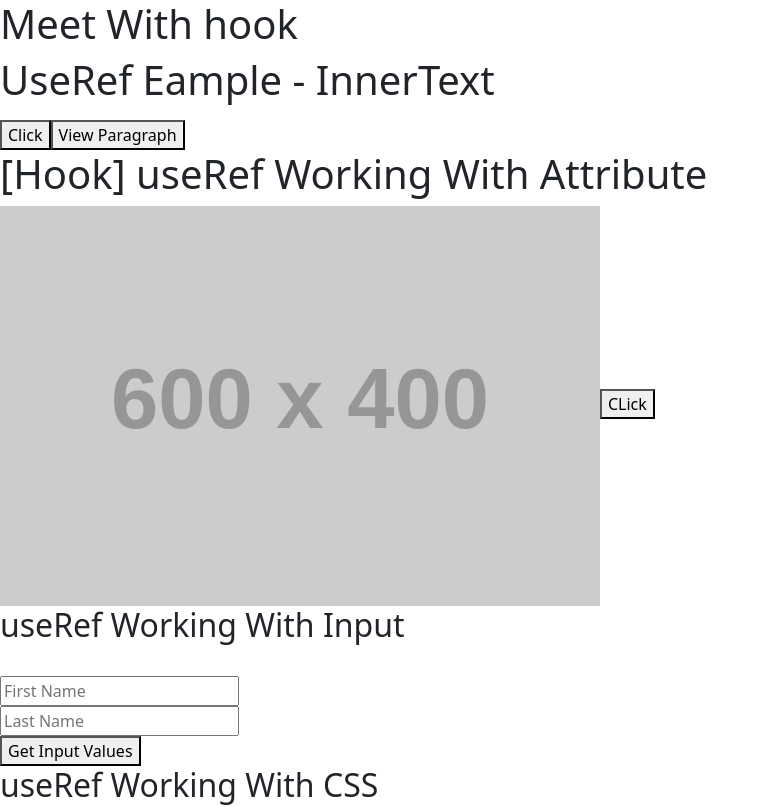
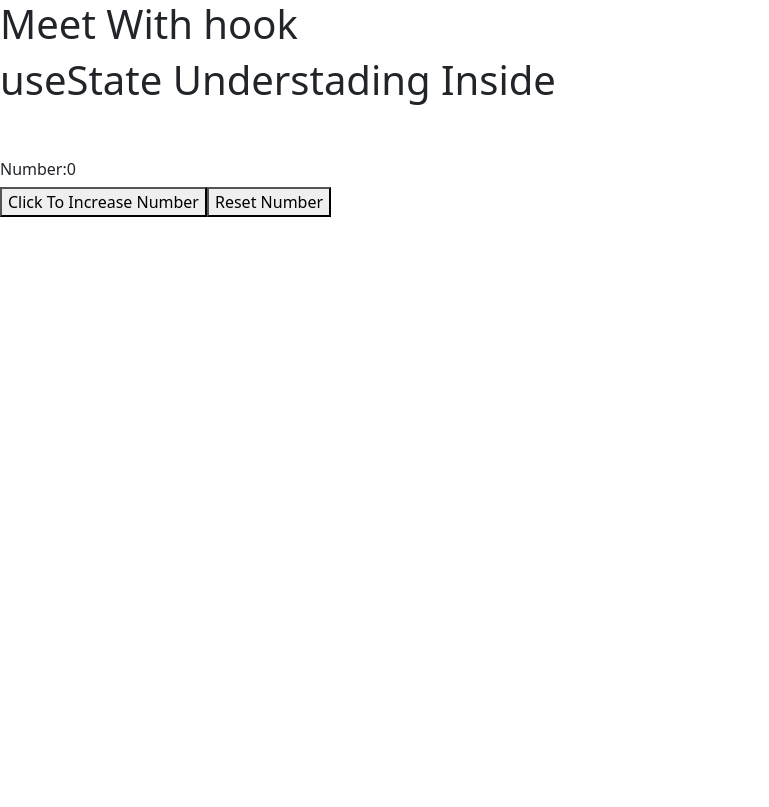
Before and after one commit to RazelRaz/Meet-with-react-hooks, a React (Vite) app: page / in a window 1280 px wide. Shown: the top 807 px of the page, without its empty margins (0-769 px from the left). Built offline with nearby package versions, Linux system fonts and the light colour scheme.

Commit message:
useState Understading Inside

```diff
--- a/src/App.jsx
+++ b/src/App.jsx
@@ -1,21 +1,24 @@
-import CachingExpensiveComputation from "./components/CachingExpensiveComputation"
-import PersistedMutableProperty from "./components/PersistedMutableProperty"
-import UseRefWorkingWithCSS from "./components/UseRefWorkingWithCSS"
-import UseRefWorkingWithInput from "./components/UseRefWorkingWithInput"
-import UserefAttributeValue from "./components/UserefAttributeValue"
-import UserefInnerText from "./components/UserefInnerText"
+// import CachingExpensiveComputation from "./components/CachingExpensiveComputation"
+// import PersistedMutableProperty from "./components/PersistedMutableProperty"
+// import UseRefWorkingWithCSS from "./components/UseRefWorkingWithCSS"
+// import UseRefWorkingWithInput from "./components/UseRefWorkingWithInput"
+// import UserefAttributeValue from "./components/UserefAttributeValue"
+// import UserefInnerText from "./components/UserefInnerText"
+
+import UseStateUnderstadingInside from "./components/UseStateUnderstadingInside"
 
 function App() {
 
   return (
     <>
       <h1>Meet With hook</h1>
-      <UserefInnerText></UserefInnerText>
+      {/* <UserefInnerText></UserefInnerText>
       <UserefAttributeValue></UserefAttributeValue>
       <UseRefWorkingWithInput></UseRefWorkingWithInput>
       <UseRefWorkingWithCSS></UseRefWorkingWithCSS>
       <PersistedMutableProperty></PersistedMutableProperty>
-      <CachingExpensiveComputation></CachingExpensiveComputation>
+      <CachingExpensiveComputation></CachingExpensiveComputation> */}
+      <UseStateUnderstadingInside></UseStateUnderstadingInside>
     </>
   )
 }
--- /dev/null
+++ b/src/components/UseStateUnderstadingInside.jsx
@@ -0,0 +1,18 @@
+import { useState } from "react";
+
+const UseStateUnderstadingInside = () => {
+
+    const [number, setNumber] = useState(0)
+
+    return (
+        <div>
+            <h1>useState Understading Inside</h1>
+            <br /><br />
+            <h6>Number:{number}</h6>
+            <button onClick={()=>setNumber(number+1)}>Click To Increase Number</button>
+            <button onClick={()=>setNumber(0)}>Reset Number</button>
+        </div>
+    );
+};
+
+export default UseStateUnderstadingInside;
```
